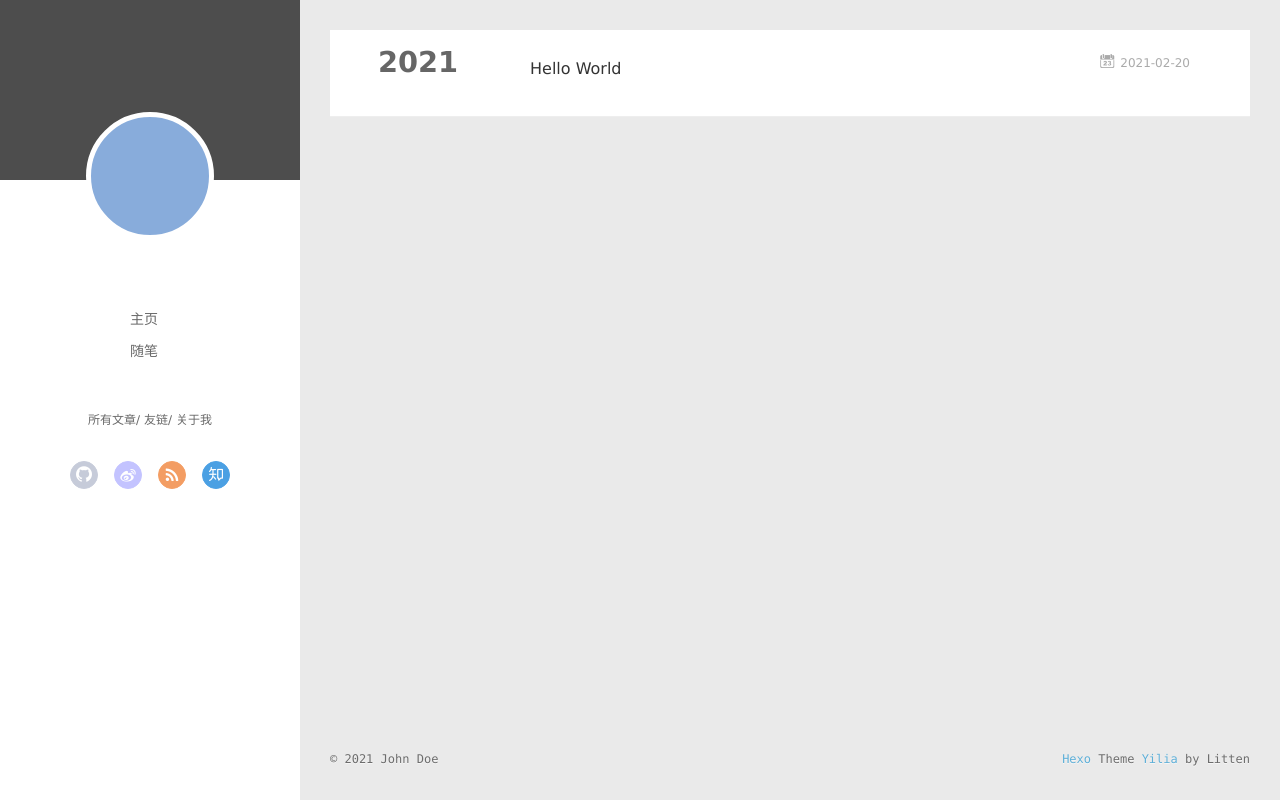
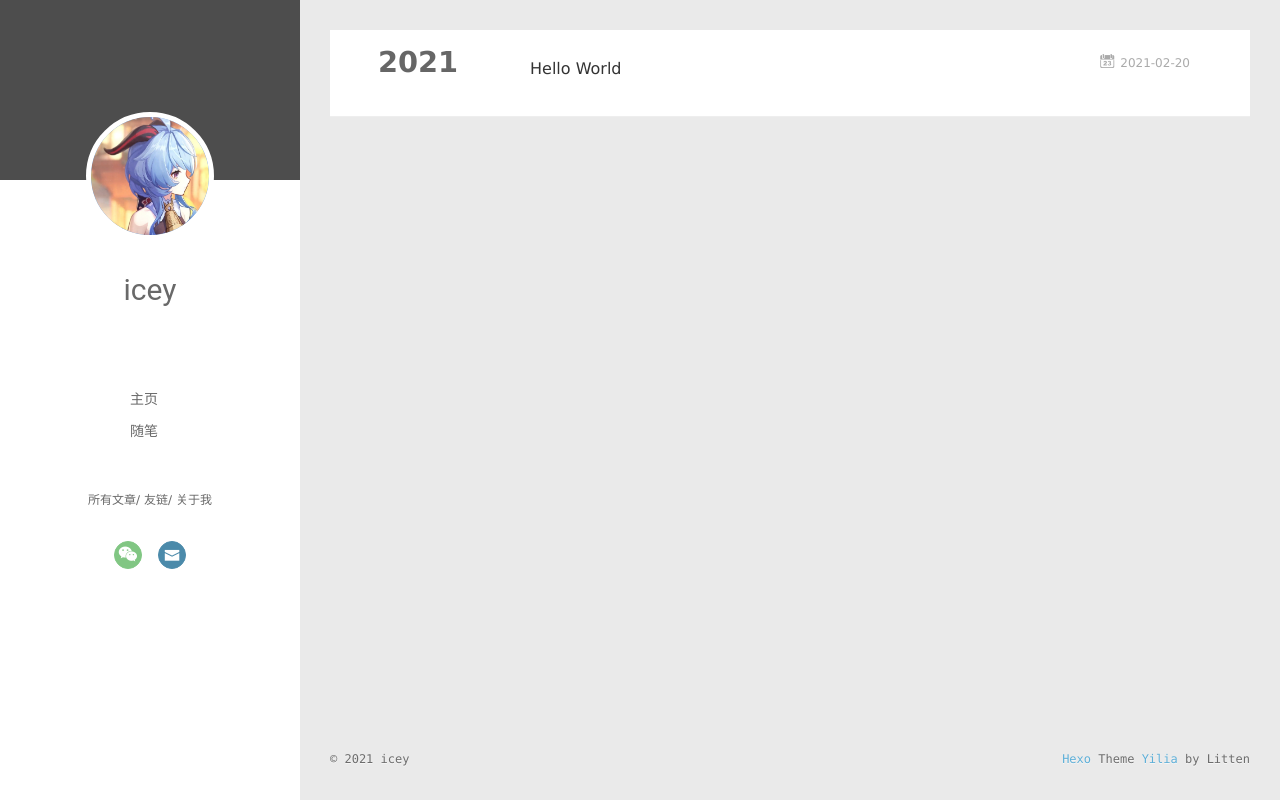
Before and after one commit to FrontD1029/FrontD1029.github.io, a plain HTML site: page archives/2021/02/index.html in a window 1280 px wide. Drawn offline with Linux system fonts and the light colour scheme; no server answers.

Commit message:
Site updated: 2021-02-21 00:38:22

```diff
--- a/archives/2021/02/index.html
+++ b/archives/2021/02/index.html
@@ -13,13 +13,13 @@
 <meta property="og:url" content="http://example.com/archives/2021/02/index.html">
 <meta property="og:site_name" content="Hexo">
 <meta property="og:locale" content="en_US">
-<meta property="article:author" content="John Doe">
+<meta property="article:author" content="icey">
 <meta name="twitter:card" content="summary">
 
     <link rel="alternative" href="/atom.xml" title="Hexo" type="application/atom+xml">
 
 
-    <link rel="icon" href="/favicon.png">
+    <link rel="icon" href="/assets/blog.png">
 
   <link rel="stylesheet" type="text/css" href="/./main.0cf68a.css">
   <style type="text/css">
@@ -43,10 +43,10 @@
 <div class="intrude-less">
 	<header id="header" class="inner">
 		<a href="/" class="profilepic">
-			<img src="" class="js-avatar">
+			<img src="/assets/avatar.png" class="js-avatar">
 		</a>
 		<hgroup>
-		  <h1 class="header-author"><a href="/"></a></h1>
+		  <h1 class="header-author"><a href="/">icey</a></h1>
 		</hgroup>
 
 
@@ -77,13 +77,9 @@
 		<nav class="header-nav">
 			<div class="social">
 
-					<a class="github" target="_blank" href="#" title="github"><i class="icon-github"></i></a>
+					<a class="weixin" target="_blank" href="/assets/wechat.jpg" title="weixin"><i class="icon-weixin"></i></a>
 
-					<a class="weibo" target="_blank" href="#" title="weibo"><i class="icon-weibo"></i></a>
-
-					<a class="rss" target="_blank" href="#" title="rss"><i class="icon-rss"></i></a>
-
-					<a class="zhihu" target="_blank" href="#" title="zhihu"><i class="icon-zhihu"></i></a>
+					<a class="mail" target="_blank" href="mailto:3390440133@qq.com" title="mail"><i class="icon-mail"></i></a>
 
 			</div>
 		</nav>
@@ -101,10 +97,10 @@
 	<div class="intrude-less">
 		<header id="header" class="inner">
 			<div class="profilepic">
-				<img src="" class="js-avatar">
+				<img src="/assets/avatar.png" class="js-avatar">
 			</div>
 			<hgroup>
-			  <h1 class="header-author js-header-author"></h1>
+			  <h1 class="header-author js-header-author">icey</h1>
 			</hgroup>
 
 
@@ -118,13 +114,9 @@
 			<nav class="header-nav">
 				<div class="social">
 
-						<a class="github" target="_blank" href="#" title="github"><i class="icon-github"></i></a>
+						<a class="weixin" target="_blank" href="/assets/wechat.jpg" title="weixin"><i class="icon-weixin"></i></a>
 
-						<a class="weibo" target="_blank" href="#" title="weibo"><i class="icon-weibo"></i></a>
-
-						<a class="rss" target="_blank" href="#" title="rss"><i class="icon-rss"></i></a>
-
-						<a class="zhihu" target="_blank" href="#" title="zhihu"><i class="icon-zhihu"></i></a>
+						<a class="mail" target="_blank" href="mailto:3390440133@qq.com" title="mail"><i class="icon-mail"></i></a>
 
 				</div>
 			</nav>
@@ -202,7 +194,7 @@
   <div class="outer">
     <div id="footer-info">
     	<div class="footer-left">
-    		&copy; 2021 John Doe
+    		&copy; 2021 icey
     	</div>
       	<div class="footer-right">
       		<a href="http://hexo.io/" target="_blank">Hexo</a>  Theme <a href="https://github.com/litten/hexo-theme-yilia" target="_blank">Yilia</a> by Litten
--- /dev/null
+++ b/content.json
@@ -0,0 +1 @@
+[{"title":"Hello World","date":"2021-02-20T09:43:38.442Z","path":"2021/02/20/hello-world/","tags":[]}]
```
Also changed, not shown: 2021/02/20/hello-world/index.html (+16 -19 lines), archives/2021/index.html (+11 -19 lines), archives/index.html (+11 -19 lines), index.html (+11 -19 lines), assets/alipay.jpg (added), assets/avatar.png (added), assets/blog.png (added), assets/wechat.jpg (added).
